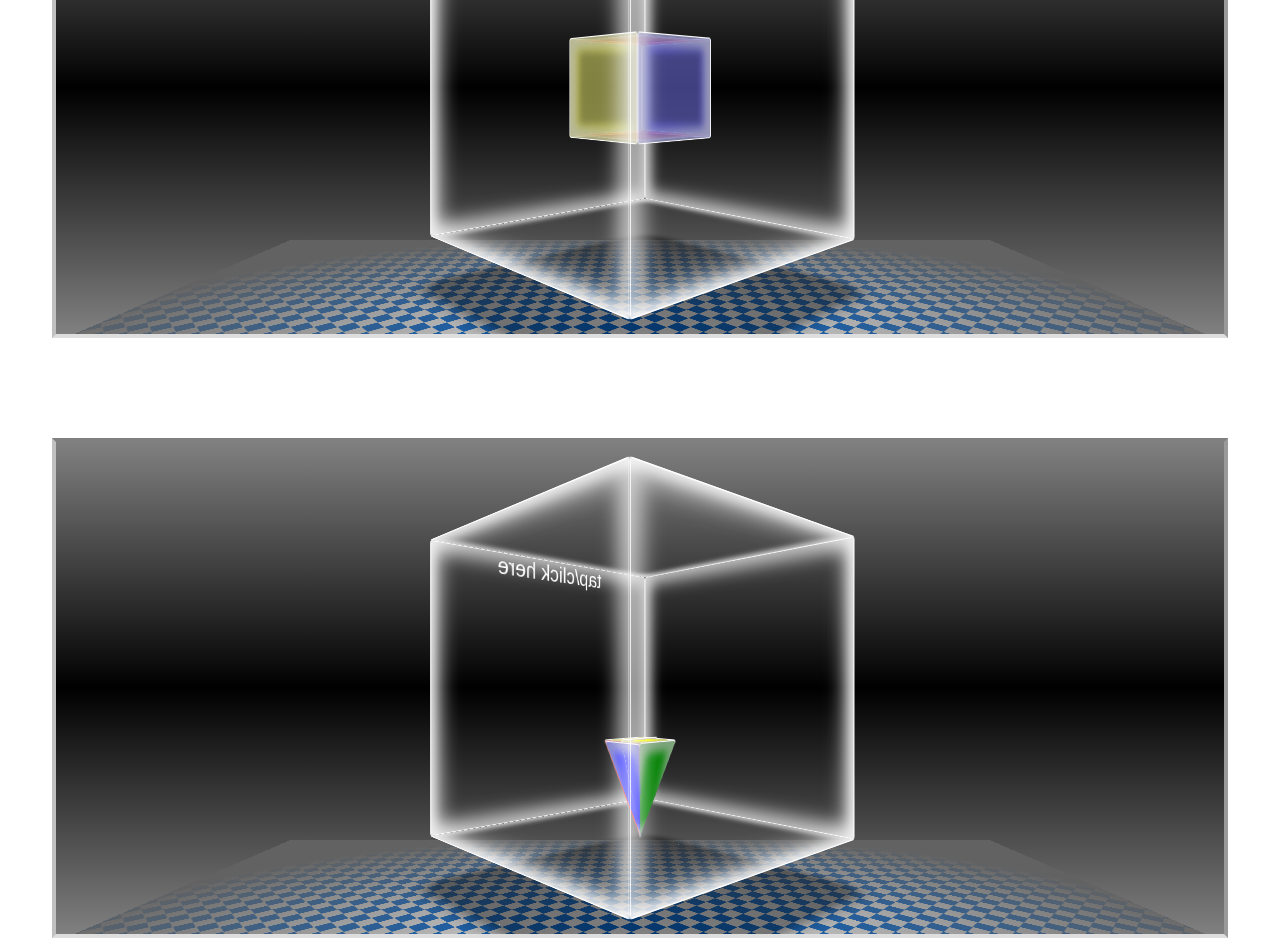
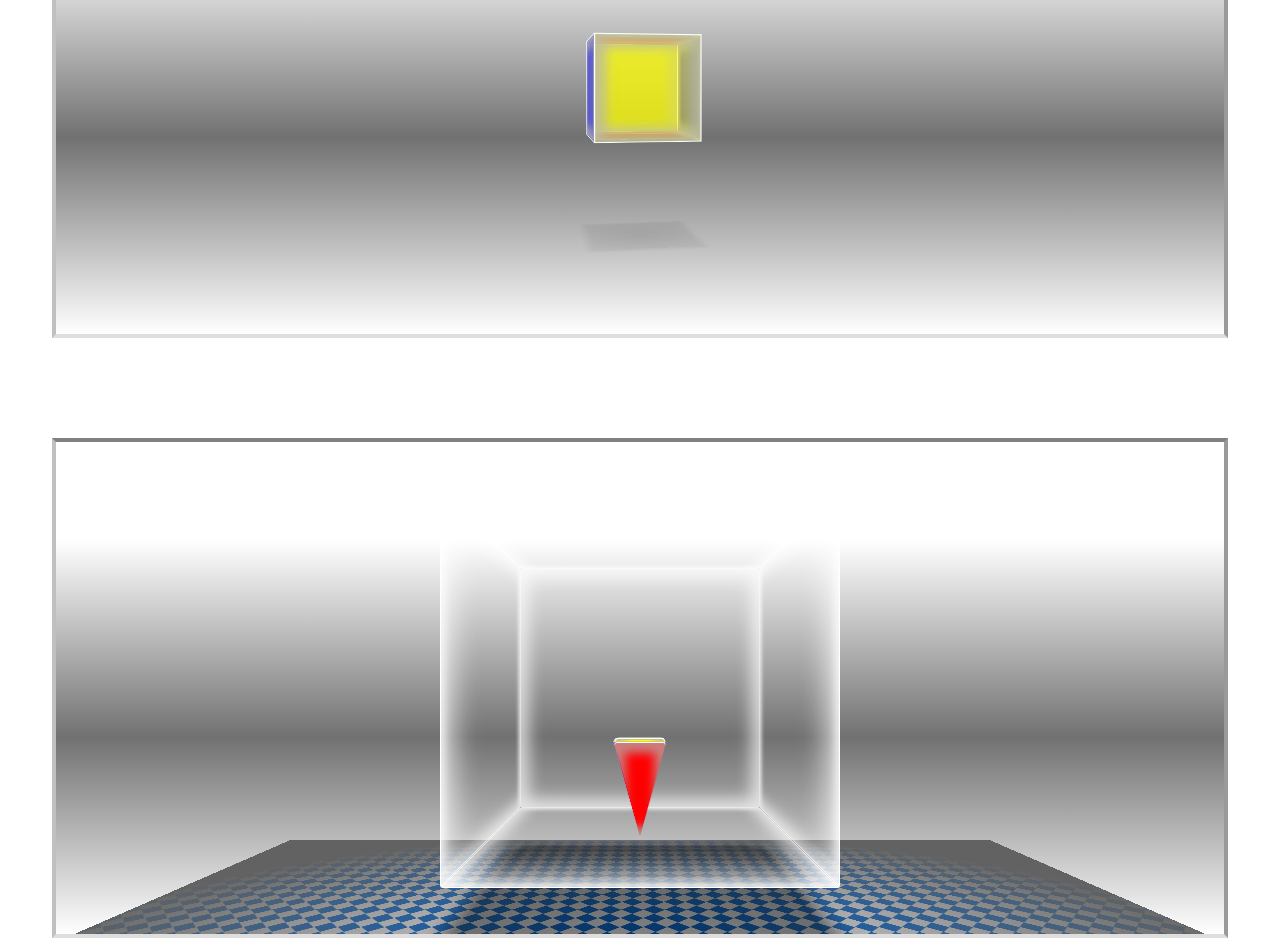
Before and after one commit to virtualepoch/web-engines-react, a React (Create React App) app: page /css in a window 1280 px wide. Shown: the part 1380-2332 px from the top of the page. Built offline with nearby package versions, Linux system fonts and the light colour scheme.

Commit message:
3d testing

```diff
--- a/src/pages/css/Css.js
+++ b/src/pages/css/Css.js
@@ -28,7 +28,7 @@ export default function Css() {
         </section>
         <section className="effects-section">
           <h1>Learn to Create 3-D animations</h1>
-          <p>Tap or click on the cubes below to start their animation.</p>
+          <p>Tap or click on the cubes below to change their animation.</p>
           <Cube />
         </section>
       </div>
--- a/src/pages/css/components/Cube.js
+++ b/src/pages/css/components/Cube.js
@@ -4,47 +4,38 @@ export default function Cube() {
   return (
     <>
       <div className="cube-container">
-        <div className="cube-2-wrapper">
-          <div className="cube-2" onClick="spinCube()">
-            <div className="cube-2-front">tap/click here</div>
-            <div className="cube-2-right"></div>
-            <div className="cube-2-back"></div>
-            <div className="cube-2-left"></div>
-            <div className="cube-2-top"></div>
-            <div className="cube-2-bottom"></div>
-            <div className="cube-2-shadow"></div>
-            <div className="small-cube">
-              <div className="small-front"></div>
-              <div className="small-right"></div>
-              <div className="small-back"></div>
-              <div className="small-left"></div>
-              <div className="small-top"></div>
-              <div className="small-bottom"></div>
+        <div className="color-cube-wrapper">
+          <div className="color-cube">
+            <div className="front"></div>
+            <div className="right"></div>
+            <div className="back"></div>
+            <div className="left"></div>
+            <div className="top"></div>
+            <div className="bottom"></div>
+            <div className="bottom shadow"></div>
+          </div>
+        </div>
+      </div>
+      <div className="cube-container">
+        <div className="cube-3-wrapper">
+          <div className="cube-3" onclick="spinTheTop()">
+            <div className="cube-3-front">tap/click here</div>
+            <div className="cube-3-right"></div>
+            <div className="cube-3-back"></div>
+            <div className="cube-3-left"></div>
+            <div className="cube-3-top"></div>
+            <div className="cube-3-bottom"></div>
+            <div className="cube-3-shadow"></div>
+            <div className="spinning-top">
+              <div className="right"></div>
+              <div className="front"></div>
+              <div className="back"></div>
+              <div className="left"></div>
+              <div className="top"></div>
+              <div className="bottom"></div>
             </div>
           </div>
-          <div className="cube-2-floor"></div>
-        </div>
-      </div>
-      <div class="cube-container">
-        <div class="cube-3-wrapper">
-          <div class="cube-3" onclick="spinTheTop()">
-            <div class="cube-3-front">tap/click here</div>
-            <div class="cube-3-right"></div>
-            <div class="cube-3-back"></div>
-            <div class="cube-3-left"></div>
-            <div class="cube-3-top"></div>
-            <div class="cube-3-bottom"></div>
-            <div class="cube-3-shadow"></div>
-            <div class="spinning-top">
-              <div class="right"></div>
-              <div class="front"></div>
-              <div class="back"></div>
-              <div class="left"></div>
-              <div class="top"></div>
-              <div class="bottom"></div>
-            </div>
-          </div>
-          <div class="cube-3-floor"></div>
+          <div className="cube-3-floor"></div>
         </div>
       </div>
     </>
--- a/src/pages/css/components/cube.css
+++ b/src/pages/css/components/cube.css
@@ -2,7 +2,7 @@
   height: 500px;
   margin-bottom: 100px;
 }
-.cube-2-wrapper,
+.color-cube-wrapper,
 .cube-3-wrapper {
   height: 100%;
   width: 100%;
@@ -16,9 +16,73 @@
   perspective: 600px;
   perspective-origin: 50%;
   overflow: hidden;
-  background: linear-gradient(gray, black, gray);
+  background: linear-gradient(white 20%, rgb(113, 113, 113), white);
 }
-.cube-2,
+/* COLOR CUBE //////////////// */
+.color-cube {
+  height: 100px;
+  width: 100px;
+  position: relative;
+  transform-style: preserve-3d;
+  animation: color-cube-spin 8s linear infinite;
+}
+@keyframes color-cube-spin {
+  to {
+    transform: rotateY(360deg);
+  }
+}
+.color-cube.anim-2 {
+  animation: color-cube-anim-2 13s linear infinite;
+}
+@keyframes color-cube-anim-2 {
+  50% {
+    transform: rotateX(36000deg) rotateY(180deg);
+  }
+}
+.color-cube div {
+  height: 100%;
+  width: 100%;
+  position: absolute;
+  border: 1px solid white;
+  box-shadow: 0 0 10px 10px rgba(179, 179, 179, 0.7) inset;
+}
+.color-cube {
+  border: none;
+  box-shadow: none;
+}
+.color-cube .front {
+  background-color: rgb(0, 0, 255, 0.5);
+  transform: translateZ(50px);
+}
+.color-cube .right {
+  background-color: rgb(255, 255, 0, 0.5);
+  transform: rotateY(-270deg) translateX(50px);
+  transform-origin: 100% 0;
+}
+.color-cube .back {
+  background-color: rgb(0, 0, 255, 0.5);
+  transform: translateZ(-50px) rotateY(180deg);
+}
+.color-cube .left {
+  background-color: rgb(255, 255, 0, 0.5);
+  transform: rotateY(270deg) translateX(-50px);
+  transform-origin: 0 50%;
+}
+.color-cube .top {
+  background-color: rgb(255, 0, 0, 0.5);
+  transform: rotateX(90deg) translateZ(47px);
+}
+.color-cube .bottom {
+  background-color: rgb(255, 0, 0, 0.5);
+  transform: rotateX(90deg) translateZ(-47px);
+}
+.color-cube .bottom.shadow {
+  border: none;
+  box-shadow: none;
+  box-shadow: 0 0 5px 5px rgb(0, 0, 0, 0.05);
+  background: radial-gradient(rgb(0, 0, 0, 0.1), rgb(0, 0, 0, 0.05));
+  transform: rotateX(90deg) translateZ(-147px);
+}
 .cube-3 {
   width: 300px;
   height: 300px;
@@ -29,16 +93,14 @@
   text-align: center;
   cursor: pointer;
 }
-.cube-2,
-.cube-3 {
+/* .cube-3 {
   animation: cube-2-rotateY 10s infinite linear;
-}
+} */
 @keyframes cube-2-rotateY {
   to {
     transform: rotateY(360deg);
   }
 }
-.cube-2 div,
 .cube-3 div {
   position: absolute;
   height: 300px;
@@ -48,39 +110,31 @@
   box-shadow: 0 0 20px 10px rgb(255, 255, 255, 0.7) inset;
   /* backface-visibility: none; */
 }
-.cube-2 img,
 .cube-3 img {
   width: 100%;
   height: 100%;
   border-radius: 3px;
 }
-.cube-2-front,
 .cube-3-front {
   transform: translateZ(150px);
 }
-.cube-2-right,
 .cube-3-right {
   transform: rotateY(-270deg) translateX(150px);
   transform-origin: 100% 0;
 }
-.cube-2-back,
 .cube-3-back {
   transform: translateZ(-150px) rotateY(180deg);
 }
-.cube-2-left,
 .cube-3-left {
   transform: rotateY(270deg) translateX(-150px);
   transform-origin: 0 50%;
 }
-.cube-2-top,
 .cube-3-top {
   transform: rotateX(90deg) translateZ(150px);
 }
-.cube-2-bottom,
 .cube-3-bottom {
   transform: rotateX(90deg) translateZ(-150px);
 }
-.cube-2 .cube-2-shadow,
 .cube-3 .cube-3-shadow {
   background: rgb(0, 0, 0, 0.4);
   transform: rotateX(90deg) translateZ(-200px);
@@ -88,62 +142,6 @@
   border: none;
   border-radius: 20px;
   box-shadow: 0 0 20px 10px rgb(0, 0, 0, 0.5);
-}
-/* SMALL CUBE # 1 SECTION - ROTATING COLOR CUBE /////////////////////////////////////// */
-.cube-2 .small-cube {
-  height: 100px;
-  width: 100px;
-  position: relative;
-  top: 100px;
-  left: 100px;
-  transform-style: preserve-3d;
-}
-.cube-2 .small-cube.open {
-  animation: cube-2-small-rotateY 13s ease-in-out infinite;
-}
-@keyframes cube-2-small-rotateY {
-  50% {
-    transform: rotateX(36000deg) rotateY(180deg);
-  }
-}
-.cube-2 .small-cube div {
-  height: 100%;
-  width: 100%;
-  border: 1px solid white;
-  box-shadow: 0 0 10px 10px rgba(179, 179, 179, 0.7) inset;
-}
-.cube-2 .small-cube {
-  border: none;
-  box-shadow: none;
-}
-/* .cube-2 .small-cube img {
-    border: 1px solid black;
-  } */
-.small-cube .small-front {
-  background-color: rgb(0, 0, 255, 0.5);
-  transform: translateZ(50px);
-}
-.small-cube .small-right {
-  background-color: rgb(255, 255, 0, 0.5);
-  transform: rotateY(-270deg) translateX(50px);
-  transform-origin: 100% 0;
-}
-.small-cube .small-back {
-  background-color: rgb(0, 0, 255, 0.5);
-  transform: translateZ(-50px) rotateY(180deg);
-}
-.small-cube .small-left {
-  background-color: rgb(255, 255, 0, 0.5);
-  transform: rotateY(270deg) translateX(-50px);
-  transform-origin: 0 50%;
-}
-.small-cube .small-top {
-  background-color: rgb(255, 0, 0, 0.5);
-  transform: rotateX(90deg) translateZ(47px);
-}
-.small-cube .small-bottom {
-  background-color: rgb(255, 0, 0, 0.5);
-  transform: rotateX(90deg) translateZ(-47px);
 }
 .cube-2-floor {
   position: absolute;
```
